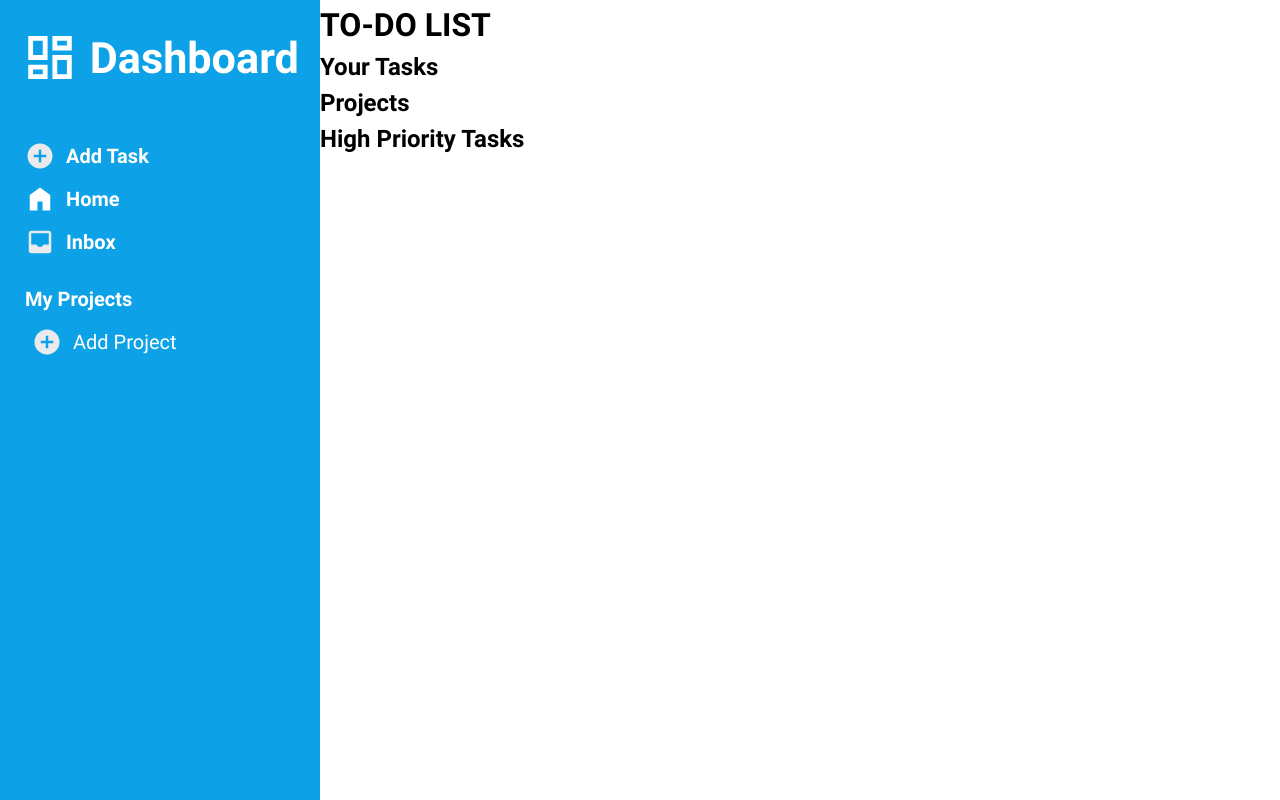
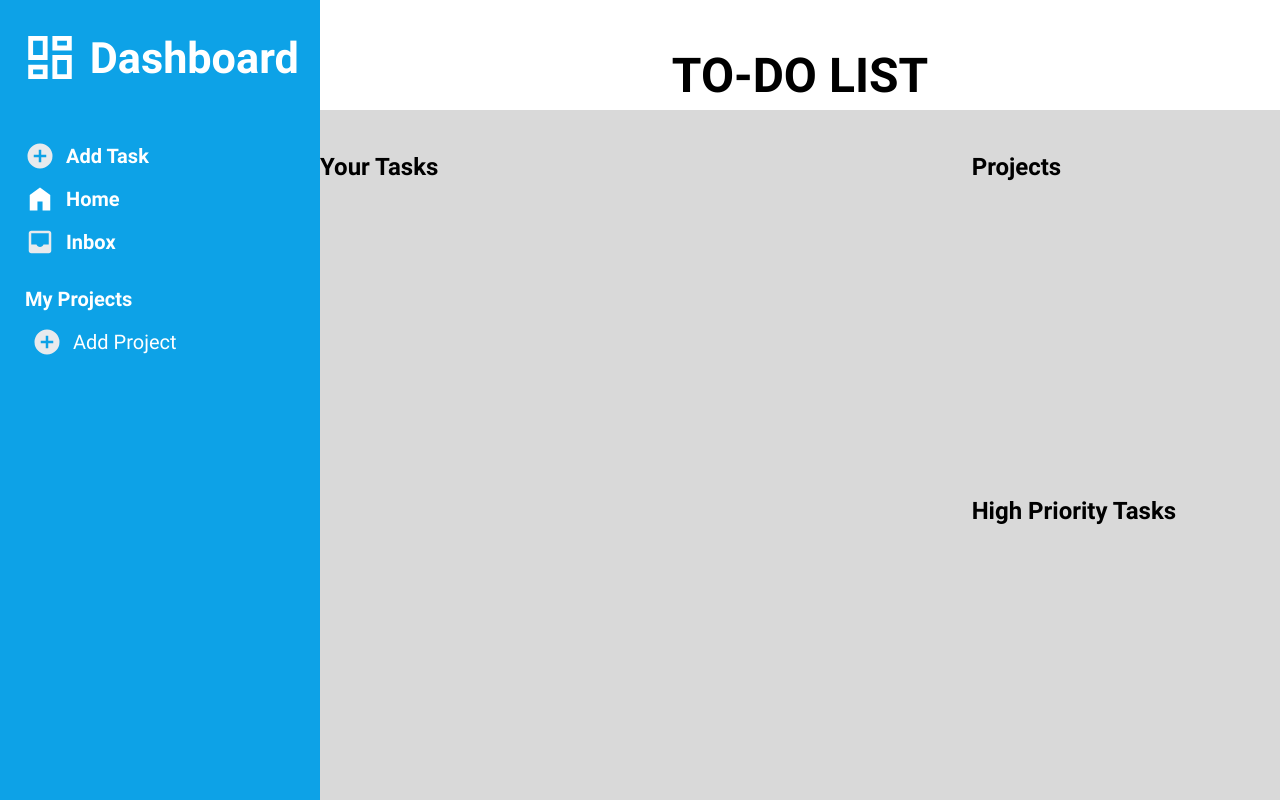
Before and after one commit to blue0206/todo-list, a website built with webpack: page src/index.html in a window 1280 px wide. Built offline with nearby package versions, Linux system fonts and the light colour scheme.

Commit message:
Align heading & main content of home-page

```diff
--- a/src/style.css
+++ b/src/style.css
@@ -204,3 +204,44 @@ aside .tabs {
 .project-btns > .delete-project:hover {
     background-color: hsl(198, 23%, 45%);
 }
+
+/* Main Styling */
+main > .home {
+    height: 100%;
+
+    display: grid;
+    grid-template: auto 1fr / 1fr;
+    grid-template-areas: 'header' 'main';
+
+    padding-top: 38px;
+}
+
+.home-header {
+    grid-area: header;
+
+    display: flex;
+    justify-content: center;
+
+    font-size: 1.5rem;
+}
+
+.home-main {
+    grid-area: main;
+
+    padding-top: 38px;
+
+    background-color: hsl(0, 0%, 85%);
+
+    display: grid;
+    grid-template: 1fr 1fr / 2fr 1fr;
+    grid-template-areas: 'task project' 'task priority';
+    gap: 35px;
+}
+
+.home-project {
+    grid-area: project;
+}
+
+.home-priority-tasks {
+    grid-area: priority;
+}
```
